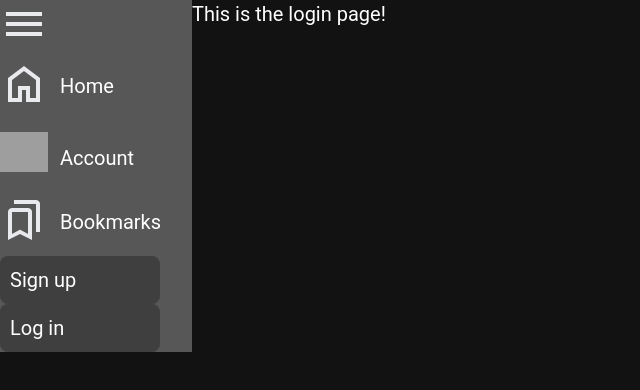
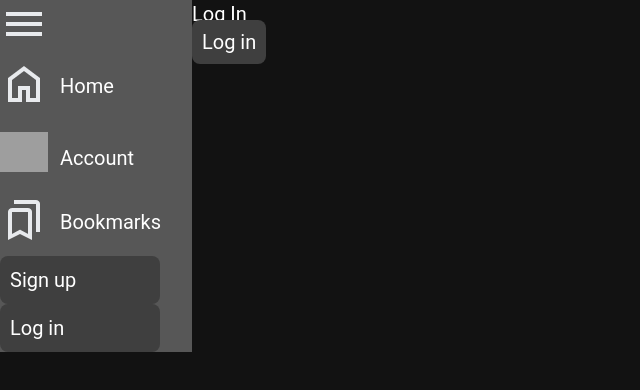
Before and after one commit to Rolguard/local-game-events, a Next.js app: page /login in a window 1280 px wide. Shown: the top 390 px of the page, without its empty margins (0-640 px from the left). Built offline with nearby package versions, Linux system fonts and the light colour scheme; grey boxes are pictures that could not be loaded.

Commit message:
Added bookmark page and some plan for login page

```diff
--- /dev/null
+++ b/src/app/bookmark/page.tsx
@@ -0,0 +1,3 @@
+export default function BookmarkPage() {
+    return (<h1>This is the bookmark page!</h1>)
+}
--- a/src/app/login/page.tsx
+++ b/src/app/login/page.tsx
@@ -1,3 +1,13 @@
+import Link from 'next/link'
+
 export default function LoginPage() {
-    return (<h1>This is the login page!</h1>)
+    return (
+    <div>
+        <h1>Log In</h1>
+        {/* <form>
+
+        </form> */}
+        <Link href="/register" className='bg-color-surface-300 rounded-lg mr-8 p-2.5'>Log in</Link>
+    </div>
+    )
 }
--- a/src/app/register/page.tsx
+++ b/src/app/register/page.tsx
@@ -1,5 +1,11 @@
+import Link from 'next/link'
+
 export default function RegisterPage() {
     return (
-        <h1>This is the register route!</h1>
+        <>
+            <h1>This is the register route!</h1>
+            <Link href="/register" className='bg-color-surface-300 rounded-lg mr-8 p-2.5'>Sign up</Link>
+        </>
+
     )
 }
```
Also changed, not shown: src/app/components/Navbar.tsx (+3 -3 lines).
